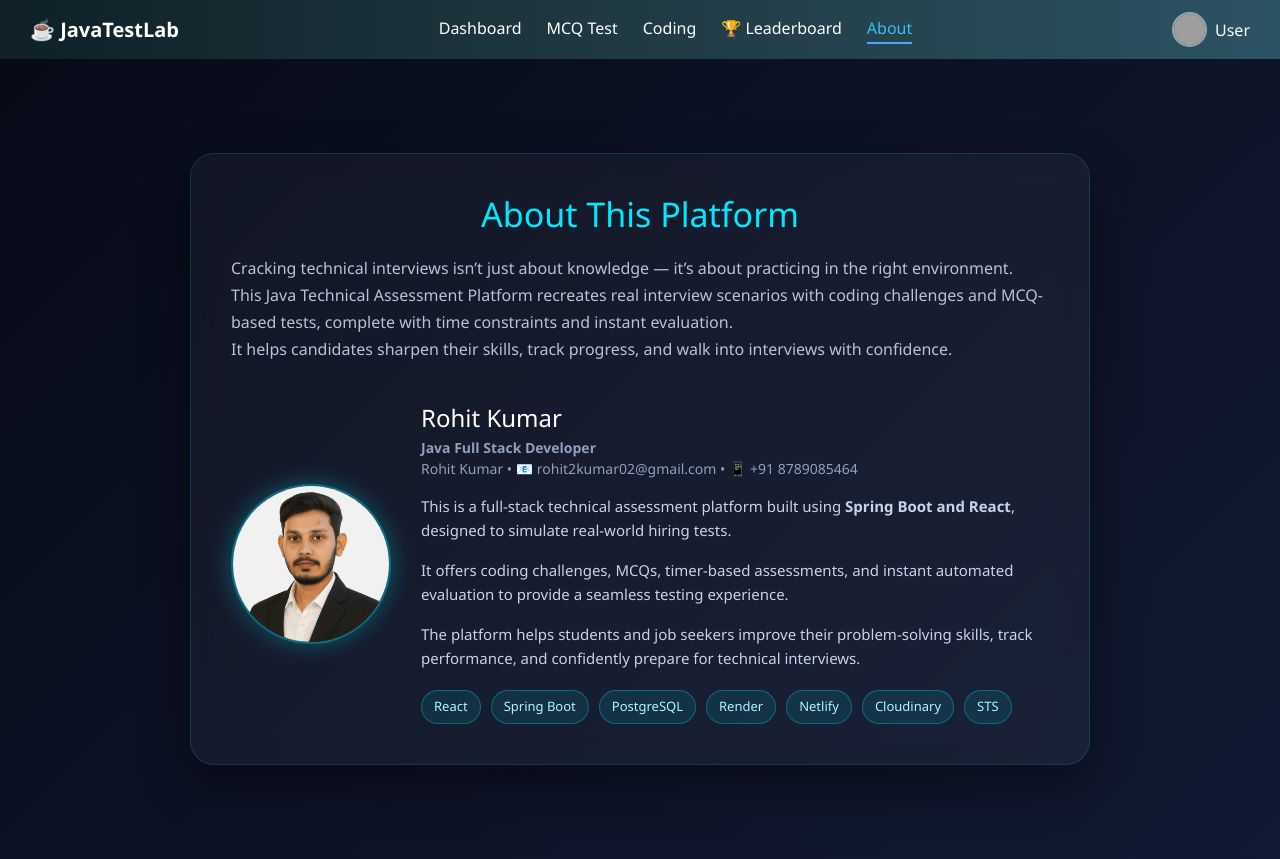
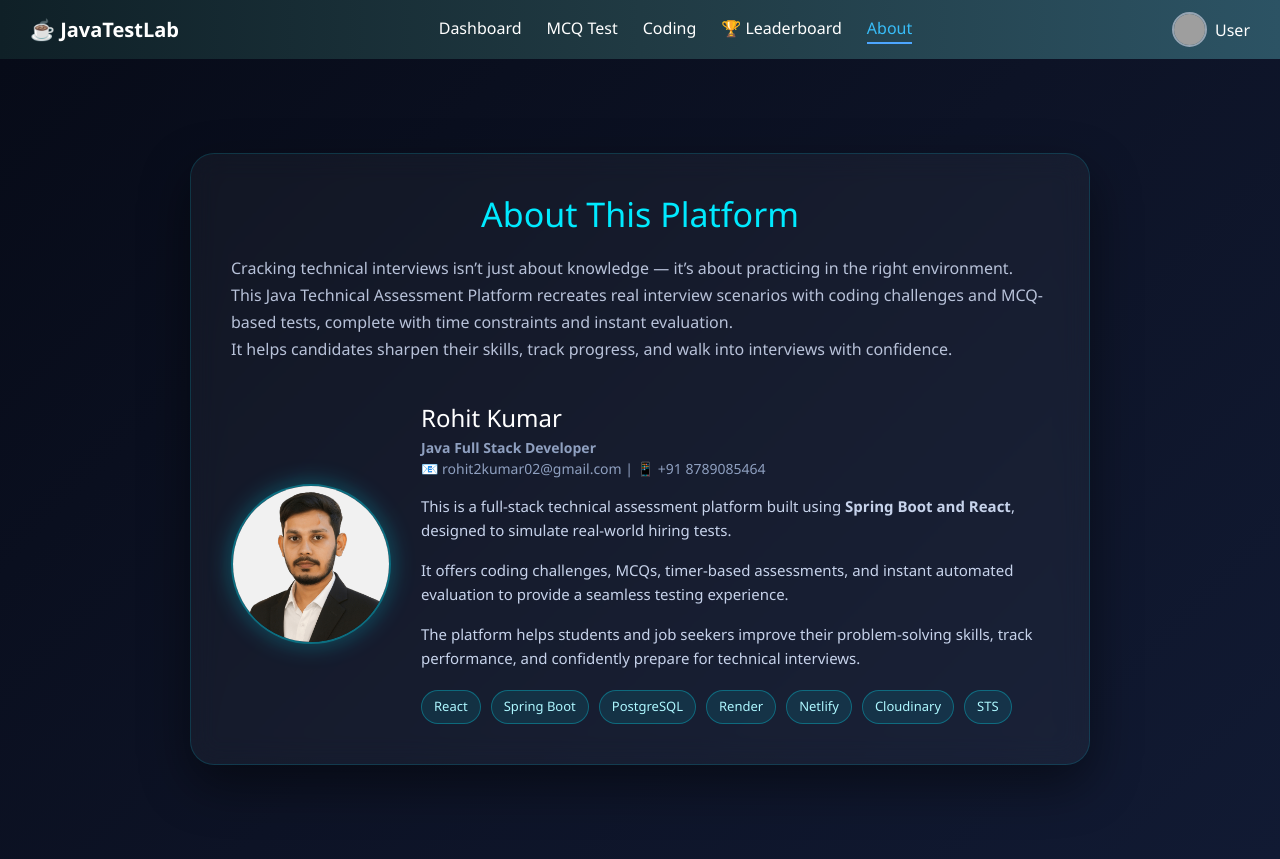
Before and after one commit to rohitkr8789/Test_Assessment_project_Frontend, a React (Vite) app: page /about in a window 1280 px wide. Built offline with nearby package versions, Linux system fonts and the light colour scheme; grey boxes are pictures that could not be loaded.

Commit message:
update about section

```diff
--- a/src/components/AboutPage.jsx
+++ b/src/components/AboutPage.jsx
@@ -33,7 +33,7 @@ function AboutPage() {
 
               <p className="aboutpage-developer-role">
                 <strong>Java Full Stack Developer</strong> <br />
-                Rohit Kumar • 📧 rohit2kumar02@gmail.com • 📱 +91 8789085464
+                📧 rohit2kumar02@gmail.com | 📱 +91 8789085464
               </p>
 
               <div className="aboutpage-developer-info">
```
